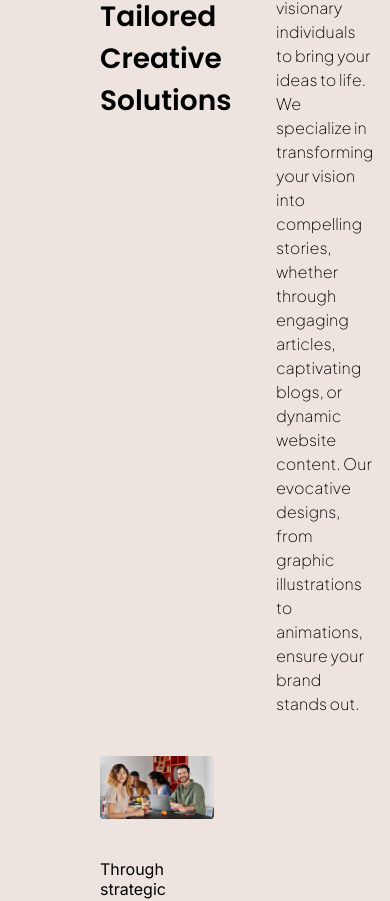
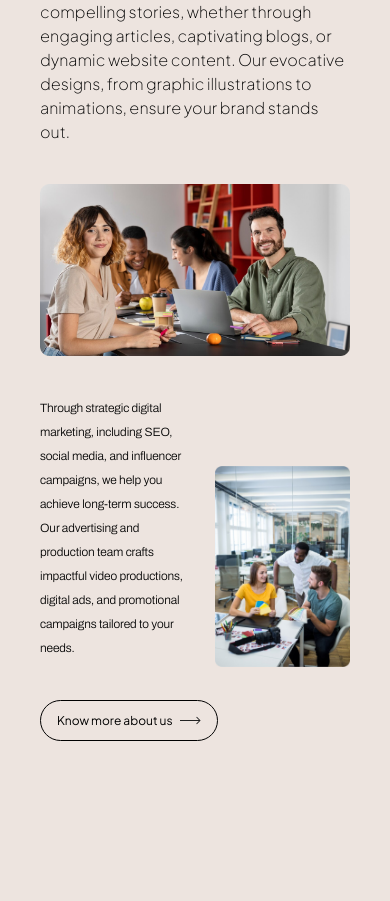
Before and after one commit to Vaishnav-Vijayan07/creative-agency, a Next.js app: page / in a window 390 px wide. Shown: the part 1446-2347 px from the top of the page. After the commit the page ends 2227 px from the top, so only its background shows below. Built offline with nearby package versions, Linux system fonts and the light colour scheme.

Commit message:
added mediaquery

```diff
--- a/src/app/globals.css
+++ b/src/app/globals.css
@@ -1,5 +1,6 @@
 @import url("https://fonts.googleapis.com/css2?family=Poppins:ital,wght@0,100;0,200;0,300;0,400;0,500;0,600;0,700;0,800;0,900;1,100;1,200;1,300;1,400;1,500;1,600;1,700;1,800;1,900&display=swap");
 @import url("https://fonts.googleapis.com/css2?family=Plus+Jakarta+Sans:ital,wght@0,200..800;1,200..800&display=swap");
+@import url('https://fonts.googleapis.com/css2?family=Archivo:ital,wght@0,100..900;1,100..900&display=swap');
 :root {
   --main_color: #6c3e24;
   --sec_color: #ede4df;
--- a/src/components/home/AboutUs.js
+++ b/src/components/home/AboutUs.js
@@ -14,15 +14,16 @@ const AboutUs = () => {
         </p>
       </div>
 
+      <img src="/images/aboutus_1.png" alt="" id={styles.aboutus_image1_mob} />
       <div className={styles.aboutus_content}>
         <div className={styles.content_left_wrapper}>
-          <img src="/images/aboutus_1.png" alt="" id={styles.aboutus_image1}/>
+          <img src="/images/aboutus_1.png" alt="" id={styles.aboutus_image1} />
           <p>
             Through strategic digital marketing, including SEO, social media, and influencer campaigns, we help you
             achieve long-term success. Our advertising and production team crafts impactful video productions, digital
             ads, and promotional campaigns tailored to your needs.
           </p>
-          <button id={styles.about_us_button}>Know more about us</button>
+          <button id={styles.about_us_button}>Know more about us <img src="/icons/arrow.png" id={styles.arrow_icon} /></button>
         </div>
         <div className={styles.content_right_wrapper}>
           <img src="/images/aboutus_2.png" alt="" id={styles.aboutus_image2} />
--- a/src/styles/Home.module.scss
+++ b/src/styles/Home.module.scss
@@ -1,29 +1,46 @@
 .aboutus_section {
   margin-top: 180px;
   padding: 100px;
+
+  @media (max-width: 768px) {
+    padding: 40px;
+  }
 }
 
 .aboutus_heading {
   display: flex;
   width: 100%;
   gap: 100px;
+
+  @media (max-width: 768px) {
+    flex-direction: column;
+    gap: 10px;
   }
 
-.aboutus_heading h4 {
+  h4 {
     width: 40%;
     font-family: "Poppins";
     font-size: 28px;
     font-weight: 600;
     text-align: left;
+
+    @media (max-width: 768px) {
+      width: 100%;
+    }
   }
 
-.aboutus_heading p {
+  p {
     width: 60%;
     font-family: "Plus Jakarta Sans";
     font-size: 16px;
     font-weight: 200;
     text-align: left;
     line-height: 24px;
+
+    @media (max-width: 768px) {
+      width: 100%;
+    }
+  }
 }
 
 .aboutus_content {
@@ -33,27 +50,82 @@
   gap: 40px;
   box-sizing: border-box;
   align-items: center;
+
+  @media (max-width: 768px) {
+    gap: 20px;
+  }
 }
 
 .content_left_wrapper {
   width: 60%;
   display: flex;
   flex-direction: column;
-  gap: 40px
+  gap: 40px;
+
+  p {
+    font-family: Archivo;
+    font-size: 16px;
+    font-weight: 300;
+    line-height: 34px;
+    letter-spacing: -0.01em;
+    text-align: left;
+
+    @media (max-width: 768px) {
+      font-size: 16px;
+      line-height: 28px;
+
+    }
+
+    @media (max-width: 600px) {
+      font-size: 14px;
+      line-height: 24px;
+    }
+
+    @media (max-width: 500px) {
+      font-size: 12px;
+    }
+  }
+
+  @media (max-width: 768px) {
+    width: 50%;
+  }
 }
 
 .content_right_wrapper {
   width: 40%;
+
+  @media (max-width: 768px) {
+    width: 50%;
+  }
 }
 
 #aboutus_image1 {
   width: 100%;
   object-fit: contain;
+
+  @media (max-width: 768px) {
+    display: none;
+  }
+}
+
+#aboutus_image1_mob {
+  object-fit: contain;
+  display: none;
+
+  @media (max-width: 768px) {
+    width: 100%;
+    display: block;
+    margin-top: 40px;
+  }
 }
 
 #aboutus_image2 {
   width: 100%;
   object-fit: contain;
+}
+
+#arrow_icon {
+  margin-left: 5px;
 }
 
 #about_us_button {
@@ -69,4 +141,9 @@
   line-height: 22.68px;
   text-align: left;
 
+  @media (max-width: 500px) {
+    font-size: 12px;
+    padding: 12px 16px;
+    line-height: normal;
   }
+}
```
Lines whose indentation alone changed are shown as unchanged.
